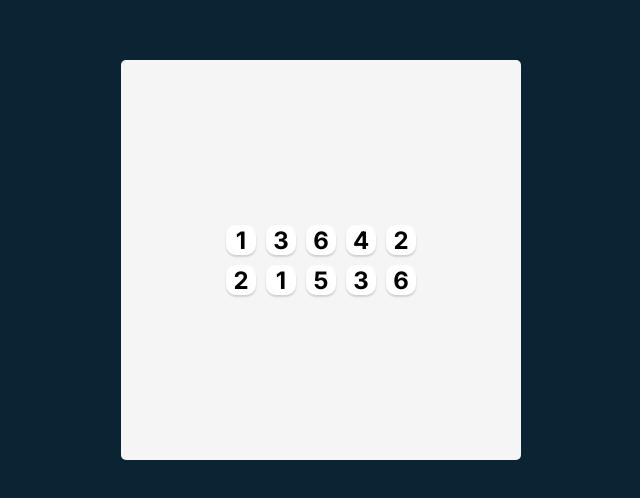
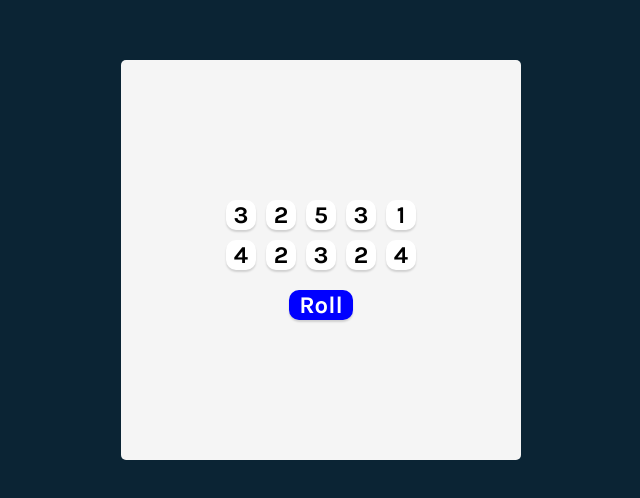
Before and after one commit to KSapalska/Tenzies, a React (Vite) app: page / in a window 1280 px wide. Shown: the part 140-638 px from the top of the page, without its empty margins (319-959 px from the left). Built offline with nearby package versions, Linux system fonts and the light colour scheme.

Commit message:
Dice to object

```diff
--- a/index.html
+++ b/index.html
@@ -3,8 +3,8 @@
   <head>
     <meta charset="UTF-8" />
     <link rel="preconnect" href="https://fonts.googleapis.com">
-    <link rel="preconnect" href="https://fonts.gstatic.com" crossorigin>
-    <link href="https://fonts.googleapis.com/css2?family=Inter:ital,opsz,wght@0,14..32,100..900;1,14..32,100..900&display=swap" rel="stylesheet">
+        <link rel="preconnect" href="https://fonts.gstatic.com" crossorigin>
+        <link href="https://fonts.googleapis.com/css2?family=Karla:ital,wght@0,200..800;1,200..800&display=swap" rel="stylesheet">
     <link rel="stylesheet" href="./src/index.css">
     <title>Tenzies</title>
   </head>
--- a/package.json
+++ b/package.json
@@ -10,6 +10,7 @@
     "preview": "vite preview"
   },
   "dependencies": {
+    "nanoid": "^5.0.9",
     "react": "^19.0.0",
     "react-dom": "^19.0.0"
   },
--- a/src/App.jsx
+++ b/src/App.jsx
@@ -1,34 +1,36 @@
-import Die from "../components/Die"
+import Die from "../components/Die";
+import { useState } from "react";
+import { nanoid } from "nanoid";
 
 export default function App() {
+  function generateAllNewDice() {
+    const newDice = [];
+    for (let i = 0; i < 10; i++) {
+      const randomNumber = Math.floor(Math.random() * 6) + 1;
+      newDice.push({
+        value:randomNumber,
+        isHeld: false,
+        id: nanoid()
+      });
+    }
+    return newDice;
+  }
 
+const [elements,setElements]= useState(generateAllNewDice());
+const diceElements = elements.map(dieObj=><Die key={dieObj.id} value={dieObj.value}  />)
 
-  function generateAllNewDice(){
-    const newDice =[]
-    for (let i=0;i<10;i++){
-    const randomNumber= Math.floor(Math.random() * 6)+1
-    newDice.push(randomNumber)
+function rollNumbers(){
+  setElements(generateAllNewDice())
+}
 
-    }
-    return newDice
-    }
-    console.log(generateAllNewDice());
   return (
     <>
       <main>
+        <div className="dice-container">
+          {diceElements}
+        </div>
 
-        <div className="dice-container">
-        <Die  value="1"/>
-        <Die value="3"/>
-        <Die value="6"/>
-        <Die value="4"/>
-        <Die value="2"/>
-        <Die value="2"/>
-        <Die value="1"/>
-        <Die value="5"/>
-        <Die value="3"/>
-        <Die value="6"/>
-        </div>
+        <button className="roll" onClick={rollNumbers}>Roll</button>
       </main>
     </>
   );
--- a/src/index.css
+++ b/src/index.css
@@ -36,7 +36,14 @@ main {
   gap: 10px;
 }
 
- .die {
+
+button{
+  font-family: Karla, sans-serif;
+  cursor: pointer;
+
+}
+
+ .die  {
   height: 30px;
     width: 30px;
     box-shadow: 0px 2px 2px rgba(0, 0, 0, 0.15);
@@ -45,6 +52,23 @@ main {
     background-color: white;
     font-size: 1.5rem;
     font-weight: bold;
-    cursor: pointer;
-    font-family: Inter, sans-serif;
+
+    font-family: Karla, sans-serif;
   }
+
+  .roll  {
+
+    height: 30px;
+      width: auto ;
+      padding: 0 10px;
+      box-shadow: 0px 2px 2px rgba(0, 0, 0, 0.15);
+      border-radius: 10px;
+      border: none;
+      background-color: blue;
+      font-size: 1.5rem;
+      font-weight: bold;
+      cursor: pointer;
+      font-family: Karla, sans-serif;
+      margin-top: 20px;
+      color: white;
+    }
```
Also changed, not shown: 1 other file (tests, documents, lock files or other folders).
